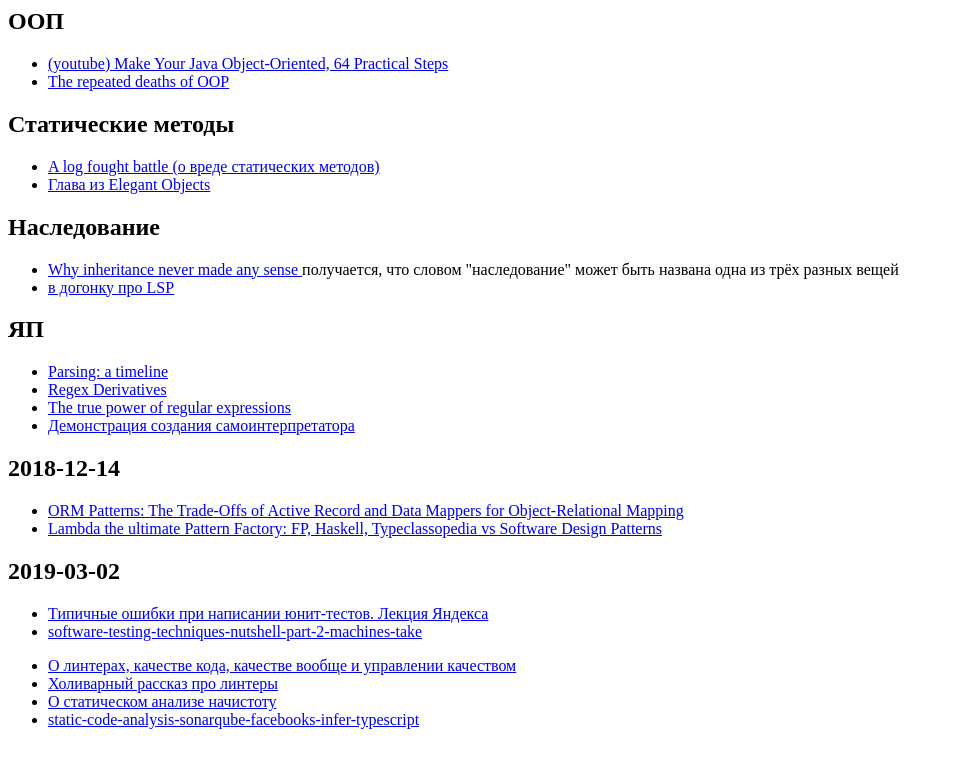
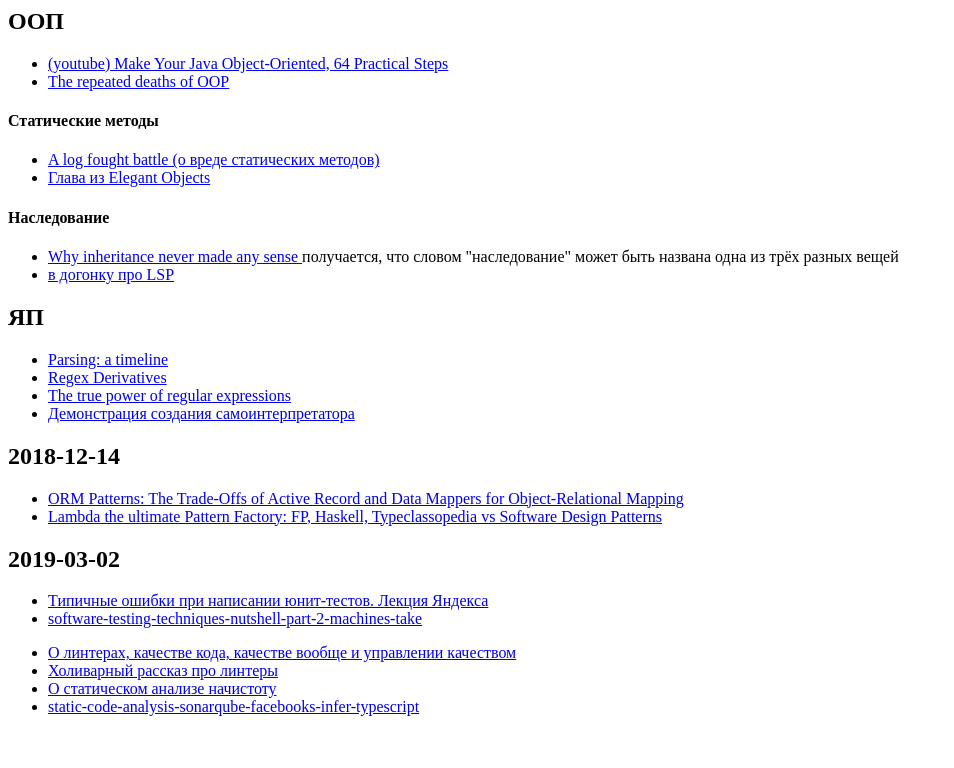
Before and after one commit to ivan-a-milov/ivan-a-milov.github.io, a plain HTML site: page index.html in a window 1280 px wide. Shown: the whole page, without its empty margins (0-954 px from the left). Drawn offline with Linux system fonts and the light colour scheme.

Commit message:
hest headers

```diff
--- a/index.html
+++ b/index.html
@@ -20,7 +20,7 @@
     </ul>
 
 
-    <h2>Статические методы</h2>
+    <h4>Статические методы</h4>
     <ul>
       <li>
         <a href="http://www.mikedrivendevelopment.com/2014/01/a-log-fought-battle.html">
@@ -34,7 +34,7 @@
       </li>
     </ul>
 
-    <h2>Наследование</h2>
+    <h4>Наследование</h4>
     <ul>
       <li>
         <a href="https://www.sicpers.info/2018/03/why-inheritance-never-made-any-sense/">
```
